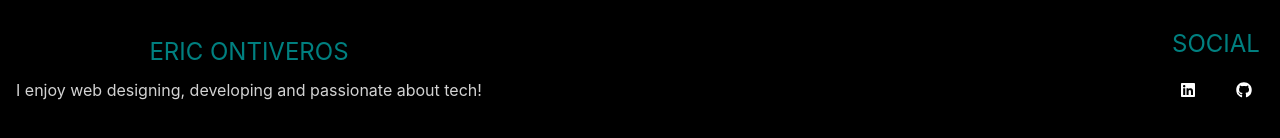
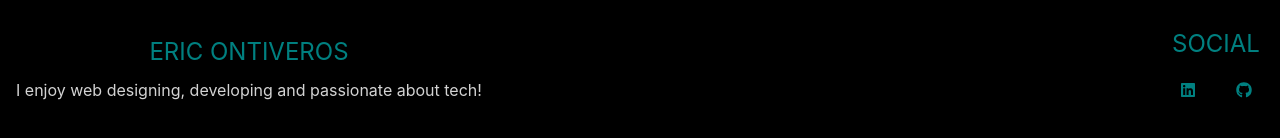
Before and after one commit to ericonti24/portfolio-site, a Next.js app: page / in a window 1280 px wide. Shown: the part 6002-6140 px from the top of the page. Built offline with nearby package versions, Linux system fonts and the light colour scheme.

Commit message:
favicon added

```diff
--- a/app/components/Footer.js
+++ b/app/components/Footer.js
@@ -37,8 +37,8 @@ export default function Footer() {
               href="https://www.linkedin.com/in/eontiveros"
               aria-label="LinkedIn"
               icon={<FaLinkedin />}
-              _hover={{ color: 'teal', bg: 'transparent' }}
-              color="white"
+              _hover={{ color: 'white', bg: 'transparent' }}
+              color="teal"
               target="_blank"
               rel="noopener noreferrer"
             />
@@ -47,8 +47,8 @@ export default function Footer() {
               href="https://github.com/ericonti24"
               aria-label="GitHub"
               icon={<FaGithub />}
-              _hover={{ color: 'teal', bg: 'transparent' }}
-              color="white"
+              _hover={{ color: 'white', bg: 'transparent' }}
+              color="teal"
               target="_blank"
               rel="noopener noreferrer"
             />
--- a/app/intro/page.js
+++ b/app/intro/page.js
@@ -34,7 +34,6 @@ const IntroSection = () => {
         alignItems="center"
         justifyContent="center"
         mb={20}
-        // border='1px solid white'
       >
         <Box textAlign={{ base: "center", md: "left" }}>
           <Heading as="h1" fontSize="8xl" fontWeight="bold" mb={2} fontFamily='sans-serif' color='teal'>
```
